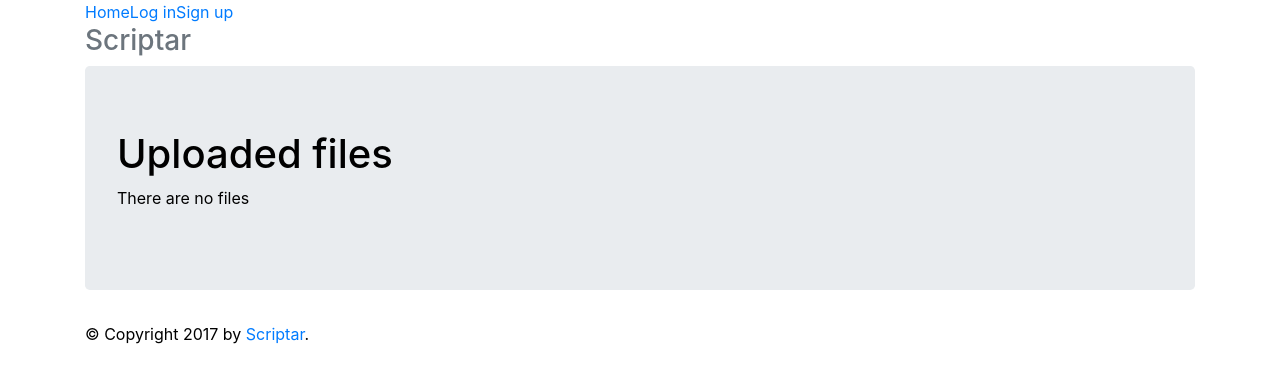
After one commit to TheEdgeOfRage/scriptar, a Flask app: template templates/list_uploads.html in a window 1280 px wide. The commit adds this page. Shown: the top 383 px of the page. Run offline with Flask 2, Linux system fonts and the light colour scheme; the template is opened without the code that fills it, so the values that code supplies are empty; parts of the project's set-up code (start-up, migrations or seed data) failed here and were passed over; some libraries are stand-ins or nearby versions.

Commit message:
[uploads] Add route to list uploads

```diff
--- a/scriptar.py
+++ b/scriptar.py
@@ -24,6 +24,7 @@ mysql.init_app(app)
 def index():
     return render_template('index.html')
 
+
 @app.route('/signup', methods=['GET', 'POST'])
 def signup():
     if request.method == 'GET':
@@ -36,9 +37,11 @@ def signup():
         username = request.form['username']
         password = request.form['password']
 
+
 @app.route('/login')
 def login():
     return render_template('login.html')
+
 
 @app.route('/upload', methods=['GET', 'POST'])
 def file_upload():
@@ -55,8 +58,15 @@ def file_upload():
         for f in request.files:
             if request.files[f].filename != '' and f:
                 filename = secure_filename(request.files[f].filename)
-                request.files[f].save(os.path.join('/srv/http/scriptar/uploads', filename))
+                request.files[f].save(os.path.join('/srv/http/scriptar/static/uploads', filename))
         return 'kurac'
+
+
+@app.route('list_uploads')
+def list_uploads():
+    files = os.listdir()
+    return render_template('list_uploads.html', files=files)
+
 
 if __name__ == "__main__":
     app.run(host='0.0.0.0')
--- a/static/style.css
+++ b/static/style.css
@@ -9,15 +9,6 @@ body {
 	background: white;
 	color: black;
 }
-
-.container {
-	/*margin: 0 2%*/
-
-}
-
-
-
-
 
 .btn:focus, .upload-btn:focus{
     outline: 0 !important;
--- /dev/null
+++ b/templates/list_uploads.html
@@ -0,0 +1,31 @@
+{% extends "layout.html" %}
+{% block title %}Uploads{% endblock %}
+
+{% block content %}
+<div class="header">
+	<nav>
+		<ul class="nav nav-pills pull-right">
+			<li role="presentation"><a href="{{ url_for('index') }}">Home</a>
+			</li>
+			<li role="presentation"><a href="{{ url_for('login') }}">Log in</a>
+			</li>
+			<li role="presentation"><a href="{{ url_for('signup') }}">Sign up</a>
+			</li>
+		</ul>
+	</nav>
+	<h3 class="text-muted">Scriptar</h3>
+</div>
+
+<div class="jumbotron">
+	<h1>Uploaded files</h1>
+	{% if files %}
+	<ul>
+		{% for file in files %}
+		<li><a href="static/uploads/{{ file }}"><img src="static/uploads/{{ file }}" alt="{{ file }}" /></a></li>
+		{% endfor %}
+	</ul>
+	{% else %}
+	<p>There are no files</p>
+	{% endif %}
+</div>
+{% endblock %}
```
Also changed, not shown: 1 other file.
